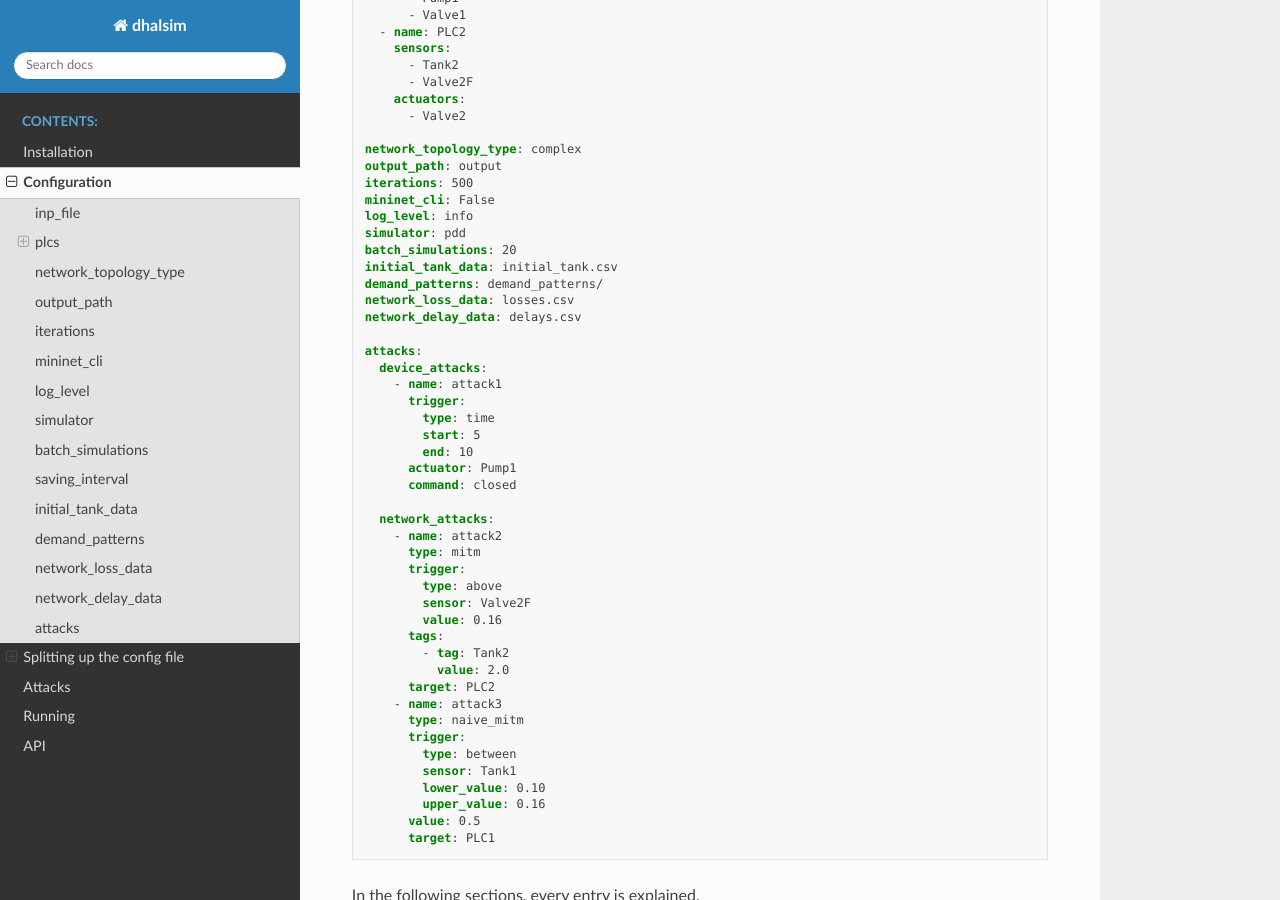
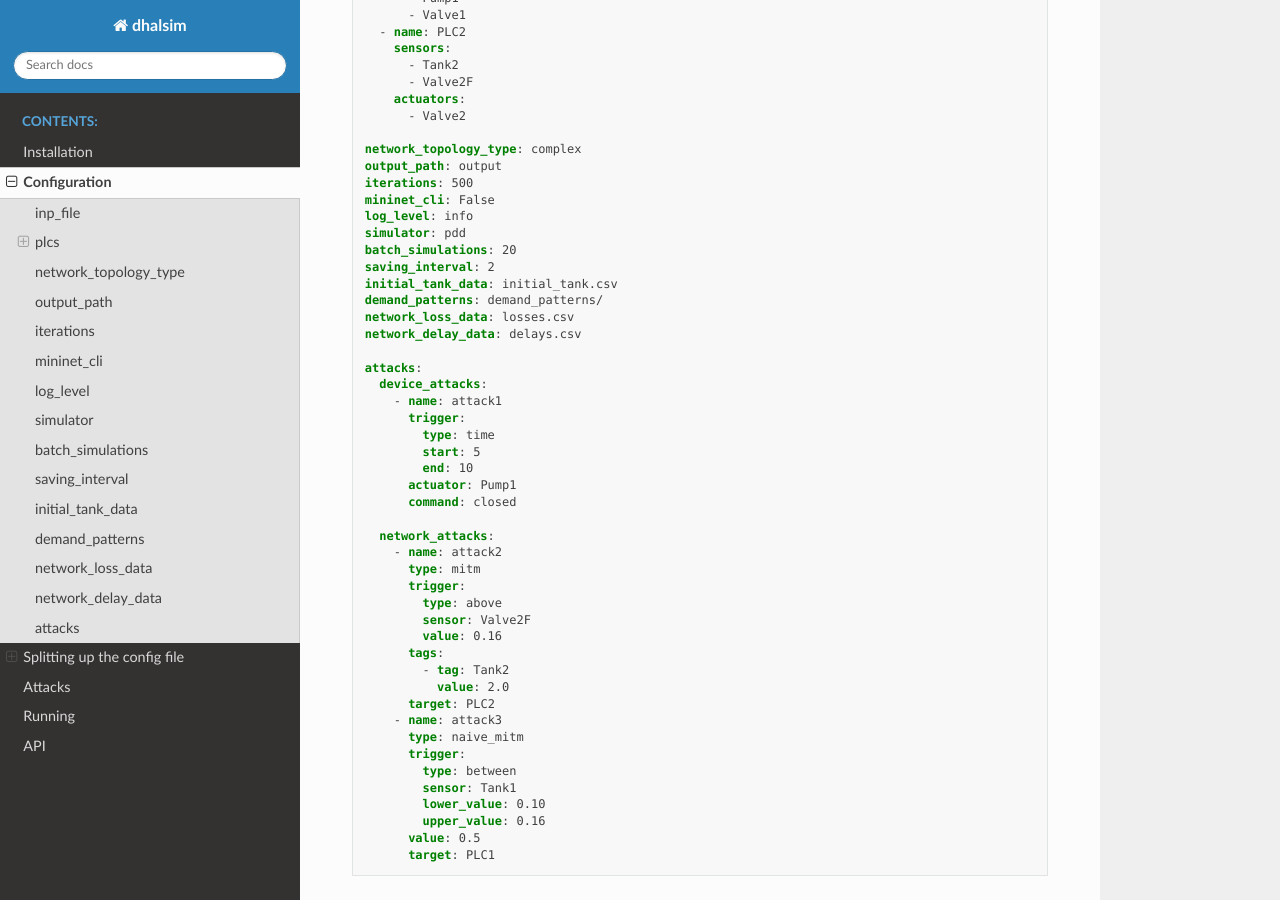
Before and after one commit to Critical-Infrastructure-Systems-Lab/DHALSIM, a Sphinx documentation site: the page built from doc/configuration.rst, in a window 1280 px wide and 900 px high, scrolled down 454 px. Built offline with Sphinx 7.4.7 and the Read the Docs theme 2.0.0, drawn with Linux system fonts in a browser that asks for light colours.

Commit message:
Add saving_interval to the configuration documentation example

```diff
--- a/doc/configuration.rst
+++ b/doc/configuration.rst
@@ -32,6 +32,7 @@ Example with all options:
     log_level: info
     simulator: pdd
     batch_simulations: 20
+    saving_interval: 2
     initial_tank_data: initial_tank.csv
     demand_patterns: demand_patterns/
     network_loss_data: losses.csv
```
